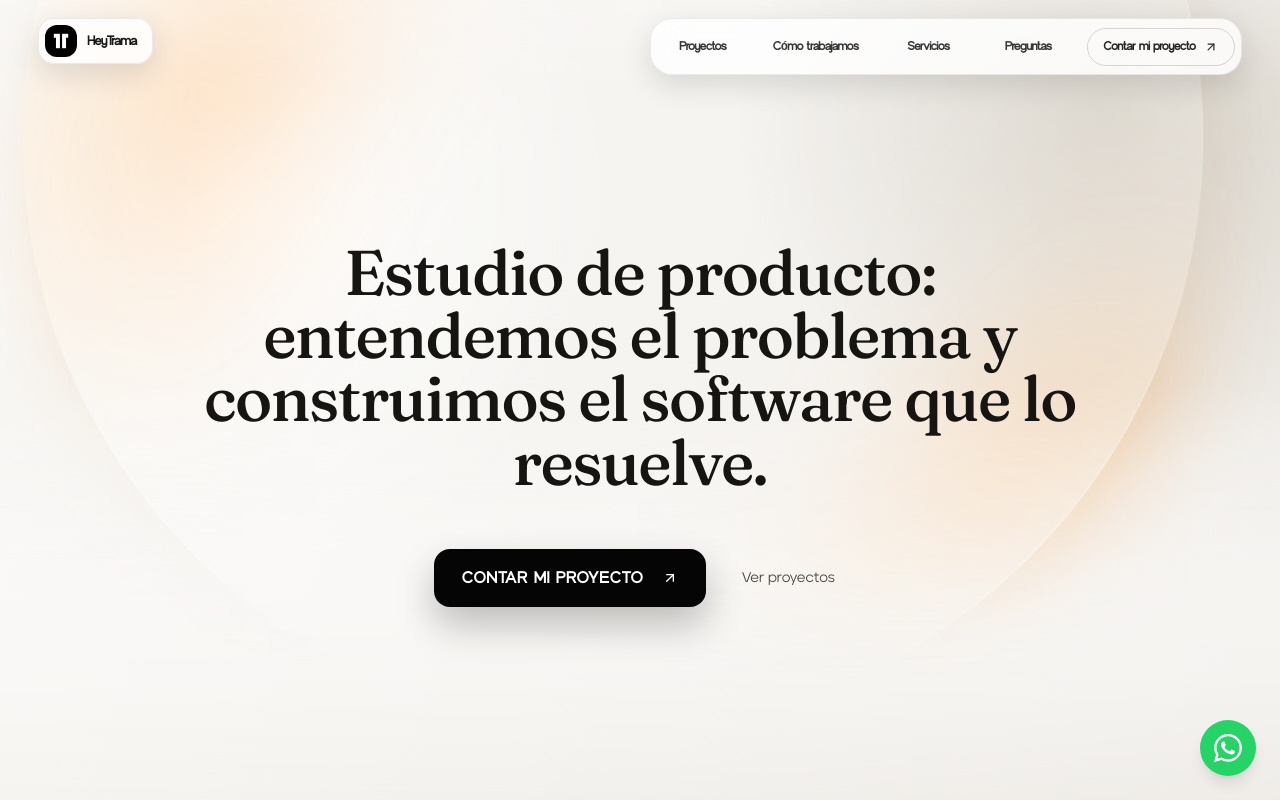
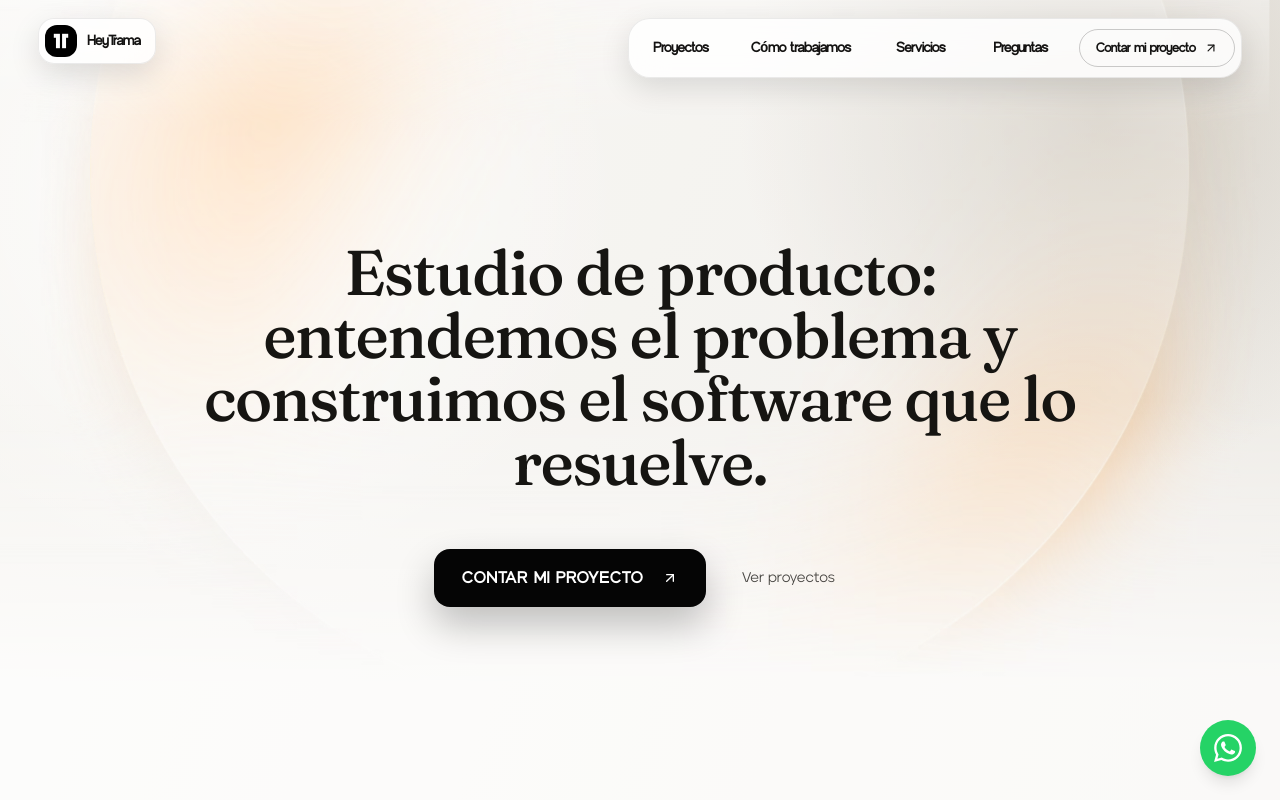
Before and after one commit to nadiaescobbb/tramastudio, a React (Vite) app: page / in a window 1280 px wide. Shown: the top 800 px of the page. Built offline with nearby package versions, Linux system fonts and the light colour scheme; the HTML template or start-up script is replaced by a standard one.

Commit message:
perf(hero): remove ascii layer, simplify bg pulse

```diff
--- a/src/index.css
+++ b/src/index.css
@@ -451,9 +451,10 @@ html {
     border-radius: 16px;
     padding: 6px 15px 6px 6px;
     font-family: var(--font-mono);
-    font-size: 13px;
+    font-size: 14px;
     font-weight: 700;
     letter-spacing: -0.02em;
+    color: #141312;
   }
 
   .nav-menu-pill {
@@ -471,17 +472,17 @@ html {
     justify-content: center;
     border-radius: 16px;
     padding: 12px 16px;
-    color: #373737;
+    color: #141312;
     font-family: var(--font-mono);
-    font-size: 12px;
+    font-size: 14px;
     font-weight: 600;
     letter-spacing: -0.02em;
     transition: background 240ms var(--ease-standard), color 240ms var(--ease-standard);
   }
 
   .nav-menu-link:hover {
-    background: rgba(0,0,0,0.05);
-    color: #050505;
+    background: rgba(0,0,0,0.06);
+    color: #000000;
   }
 
   .nav-menu-cta {
@@ -490,12 +491,12 @@ html {
     align-items: center;
     gap: 8px;
     border-radius: 999px;
-    background: #090909;
+    background: #141312;
     padding: 0 16px;
     color: white;
     font-family: var(--font-mono);
-    font-size: 12px;
-    font-weight: 800;
+    font-size: 13px;
+    font-weight: 700;
     letter-spacing: -0.01em;
     border: 1px solid transparent;
     transition: transform 220ms var(--ease-standard), background 300ms var(--ease-standard), color 300ms var(--ease-standard), border-color 300ms var(--ease-standard);
@@ -503,13 +504,13 @@ html {
 
   .nav-menu-cta.unscrolled {
     background: transparent;
-    color: #262626;
-    border-color: rgba(0, 0, 0, 0.15);
+    color: #141312;
+    border-color: rgba(0, 0, 0, 0.2);
   }
 
   .nav-menu-cta.unscrolled:hover {
     background: rgba(0, 0, 0, 0.05);
-    border-color: rgba(0, 0, 0, 0.3);
+    border-color: rgba(0, 0, 0, 0.4);
     color: #000;
   }
 
@@ -949,19 +950,12 @@ html {
   transform: translate(3px, -3px);
 }
 
-/* Animación fluida de movimiento y desplazamiento activo para la imagen de fondo del Hero */
+/* Animación fluida de respiración sutil para la imagen de fondo del Hero */
 @keyframes heroBgPulse {
-  0% {
-    transform: scale(1) translate(0px, 0px);
-  }
-  50% {
-    transform: scale(1.08) translate(-25px, -15px);
-  }
-  100% {
-    transform: scale(1.02) translate(15px, 10px);
-  }
+  0%   { transform: scale(1); }
+  100% { transform: scale(1.02); }
 }
 
 .animate-hero-bg-pulse {
-  animation: heroBgPulse 14s ease-in-out infinite alternate;
+  animation: heroBgPulse 20s ease-in-out infinite alternate;
 }
--- a/src/pages/Index.tsx
+++ b/src/pages/Index.tsx
@@ -69,7 +69,7 @@ const Index = () => {
         {/* Capa de fondo animada con la imagen frame-faq.avif y fundido en la parte inferior */}
         <div className="absolute inset-0 z-0 overflow-hidden pointer-events-none">
           <div
-            className="w-full h-full bg-[url('/frame-faq.avif')] bg-cover bg-center animate-hero-bg-pulse opacity-70 mix-blend-multiply [mask-image:linear-gradient(to_bottom,black_70%,transparent_100%)]"
+            className="w-full h-full bg-[url('/frame-faq.avif')] bg-cover bg-center animate-hero-bg-pulse opacity-70"
             aria-hidden="true"
           />
         </div>
@@ -85,7 +85,7 @@ const Index = () => {
           {/* Centered CTAs Row */}
           <div
             className="pt-8 sm:pt-12 md:pt-14 flex flex-wrap items-center justify-center gap-4 sm:gap-6 animate-reading-text"
-            style={{ animationDelay: "2450ms" }}
+            style={{ animationDelay: "400ms" }}
           >
             {/* Unificar mensaje de WhatsApp mediante waLink() para mantener consistencia en todos los puntos de contacto del sitio */}
             <a href={waLink("Hola, vi HeyTrama y quiero contarte sobre mi proyecto.")} className="hero-primary-cta group text-sm sm:text-base px-7 py-4">
```
